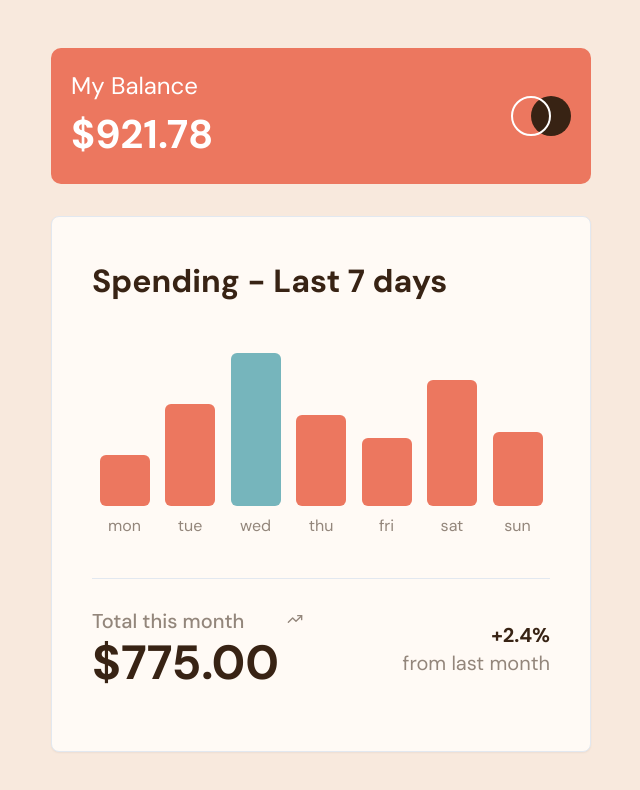
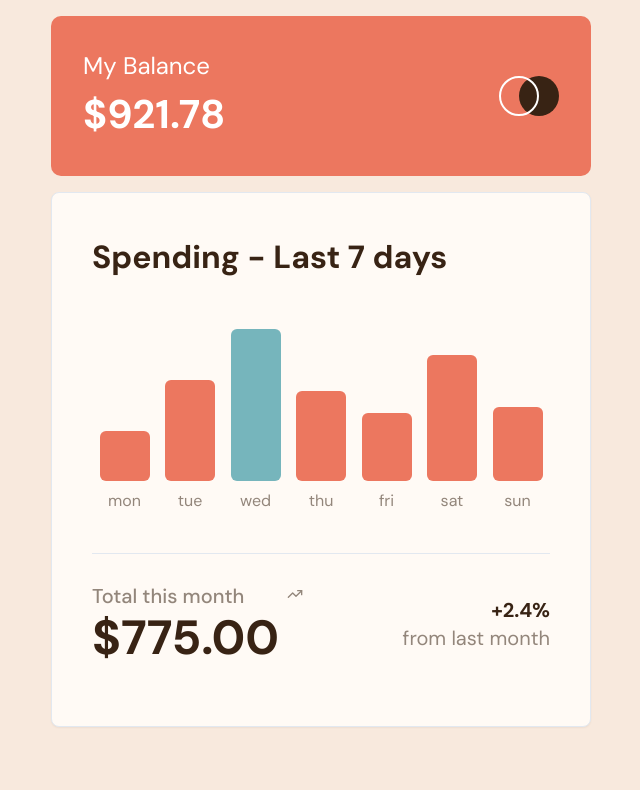
Before and after one commit to queseri/expenses-chart, a React (Vite) app: page / in a window 1280 px wide. Shown: the top 790 px of the page, without its empty margins (319-959 px from the left). Built offline with nearby package versions, Linux system fonts and the light colour scheme.

Commit message:
layout fix - set max-width on main

```diff
--- a/src/App.tsx
+++ b/src/App.tsx
@@ -64,9 +64,9 @@ function App() {
     );
 
     return (
-        <main className="flex flex-col justify-center items-center bg-[hsl(var(--cream))] min-h-screen">
-            <div className="max-w-[35.75rem] w-full  p-4">
-                <div className=" bg-[hsl(var(--soft-red))] rounded-[10px] p-5">
+        <main className="max-w-[33.75rem] w-full flex flex-col gap-4 justify-center items-center">
+            <div className="w-full">
+                <div className=" bg-[hsl(var(--soft-red))] rounded-[10px] p-8">
                     <div className="flex justify-between">
                         <div className="flex flex-col justify-center align-middle">
                             <h3 className="text-[hsl(var(--white))] text-[1rem] lg:text-[1.5rem]">
@@ -82,7 +82,7 @@ function App() {
                     </div>
                 </div>
             </div>
-            <div className="max-w-[35.75rem] w-full p-4">
+            <div className="w-full">
                 <Card className="bg-[hsl(var(--very-pale-orange))] p-4 sm:p-10">
                     <h3 className="text-[1.5rem] lg:text-[2rem] text-left gap-2 font-bold text-[hsl(var(--dark-brown))]">
                         {" "}
--- a/src/index.css
+++ b/src/index.css
@@ -79,6 +79,14 @@
 body {
     background-color: hsl(var(--cream));
     font-family: var(--font-family);
+    min-height: 100vh;
+}
+
+#root {
+    display: flex;
+    justify-content: center;
+    align-items: center;
+    padding: 1rem;
 }
 
 .circle::after {
```
